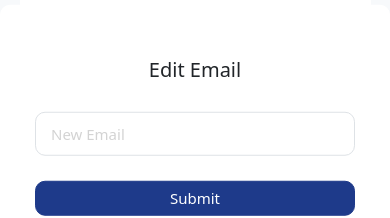
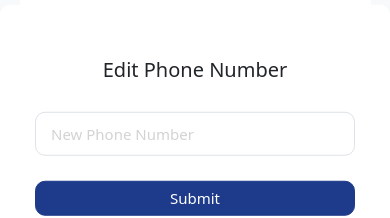
Before and after one commit to MehdiJmlkh/PaperDooni, a React (Vite) app in the folder google-scholar/: page /users/me in a window 390 px wide. Shown: the part 297-515 px from the top of the page. Built offline with nearby package versions, Linux system fonts and the light colour scheme; some icons are missing.

Commit message:
feat(ui): add EditPhoneNumberModal component

```diff
--- /dev/null
+++ b/google-scholar/src/components/EditPhoneNumberModal/EditPhoneNumberModal.tsx
@@ -0,0 +1,19 @@
+import "./EditPhoneNumberModal.css";
+import Modal from "../Modal";
+import Input from "../Input";
+import Button from "../Button";
+
+interface Props {
+  show: boolean;
+}
+
+const EditPhoneNumberModal = ({ show }: Props) => {
+  return (
+    <Modal title="Edit Phone Number" show={show}>
+      <Input placeholder="New Phone Number" />
+      <Button className="">Submit</Button>
+    </Modal>
+  );
+};
+
+export default EditPhoneNumberModal;
--- /dev/null
+++ b/google-scholar/src/components/EditPhoneNumberModal/index.ts
@@ -0,0 +1,3 @@
+import EditPhoneNumberModal from "./EditPhoneNumberModal";
+
+export default EditPhoneNumberModal;
--- a/google-scholar/src/components/UserAccount/UserAccount.tsx
+++ b/google-scholar/src/components/UserAccount/UserAccount.tsx
@@ -8,6 +8,7 @@ import Button from "../Button";
 import { useLogout } from "../../queries/useLogout";
 import Modal from "../Modal/Modal";
 import EditEmailModal from "../EditEmailModal";
+import EditPhoneNumberModal from "../EditPhoneNumberModal";
 interface Props {
   className?: string;
 }
@@ -35,7 +36,8 @@ const UserAccount = ({ className }: Props) => {
         </Button>
       </Card>
 
-      <EditEmailModal show={true} />
+      <EditEmailModal show={false} />
+      <EditPhoneNumberModal show={true} />
     </>
   );
 };
```
Also changed, not shown: google-scholar/src/components/EditPhoneNumberModal/EditPhoneNumberModal.css (added).
